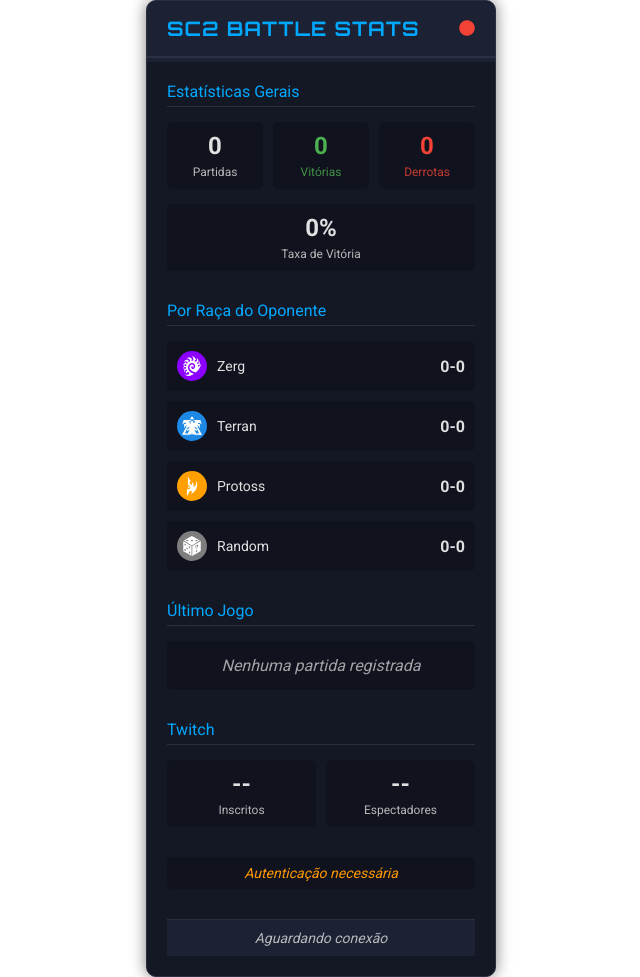
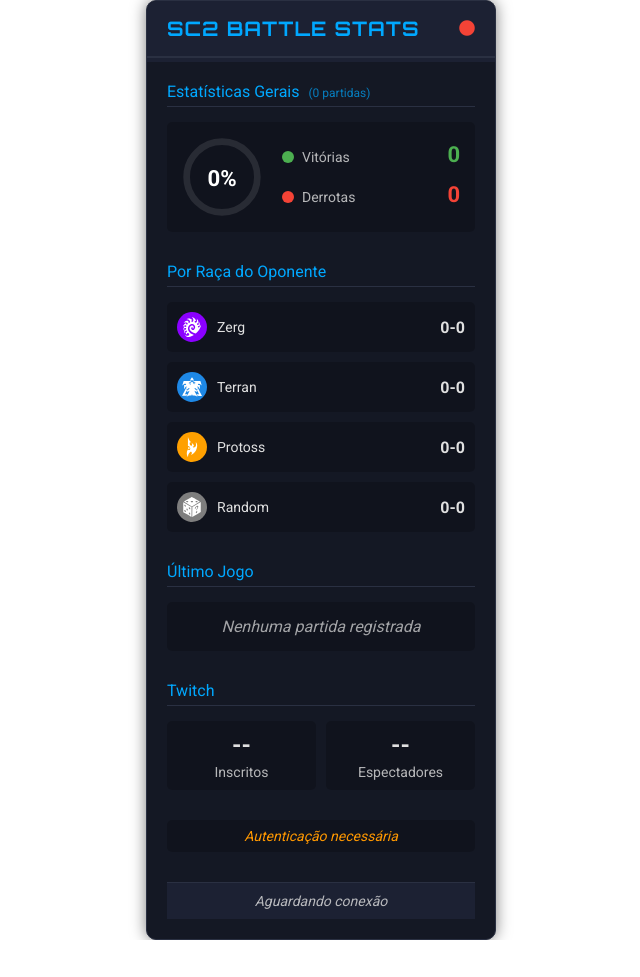
Before and after one commit to paulocanedo/sc2overlay, a website: page public/stats-dashboard.html in a window 1280 px wide. Shown: the whole page, without its empty margins (319-959 px from the left). After the commit the page ends 940 px from the top, so only its background shows below. Drawn offline with nearby package versions, Linux system fonts and the light colour scheme; no server answers.

Commit message:
win rate stats UI review

```diff
--- a/public/css/stats-dashboard.css
+++ b/public/css/stats-dashboard.css
@@ -328,3 +328,84 @@
     font-size: 18px;
   }
 }
+
+/* Estilos para a nova seção de estatísticas gerais */
+
+/* Total de jogos integrado ao título */
+.total-games-count {
+  font-size: 12px;
+  font-weight: normal;
+  opacity: 0.7;
+  margin-left: 5px;
+}
+
+/* Container para a visão geral de estatísticas */
+.stats-overview {
+  display: flex;
+  align-items: center;
+  background-color: rgba(0, 0, 0, 0.2);
+  border-radius: 5px;
+  padding: 15px;
+}
+
+/* Estilo para o gráfico circular */
+.win-rate-chart {
+  width: 80px;
+  height: 80px;
+  margin-right: 20px;
+  flex-shrink: 0;
+}
+
+.win-rate-chart svg {
+  overflow: visible;
+}
+
+/* Garantir que o texto da porcentagem fique legível */
+.win-rate-chart text {
+  font-family: 'Roboto', sans-serif;
+}
+
+/* Estatísticas de vitórias/derrotas */
+.win-loss-stats {
+  flex: 1;
+  display: flex;
+  flex-direction: column;
+  gap: 10px;
+}
+
+.stat-row-item {
+  display: flex;
+  justify-content: space-between;
+  align-items: center;
+}
+
+.stat-label-group {
+  display: flex;
+  align-items: center;
+}
+
+.stat-color-indicator {
+  width: 12px;
+  height: 12px;
+  border-radius: 50%;
+  margin-right: 8px;
+}
+
+.stat-color-indicator.victory {
+  background-color: var(--victory-color);
+}
+
+.stat-color-indicator.defeat {
+  background-color: var(--defeat-color);
+}
+
+.stat-label {
+  font-size: 14px;
+  opacity: 0.8;
+}
+
+/* Melhorias para os valores de estatísticas */
+.win-loss-stats .stat-value {
+  font-size: 22px;
+  font-weight: 700;
+}
--- a/public/js/stats-dashboard.js
+++ b/public/js/stats-dashboard.js
@@ -8,7 +8,7 @@
   totalGames: document.getElementById('total-games'),
   totalWins: document.getElementById('total-wins'),
   totalLosses: document.getElementById('total-losses'),
-  winPercentage: document.getElementById('win-percentage'),
+  // winPercentage: document.getElementById('win-percentage'),
   zergWins: document.getElementById('zerg-wins'),
   zergLosses: document.getElementById('zerg-losses'),
   terranWins: document.getElementById('terran-wins'),
@@ -24,6 +24,8 @@
   lastGameContainer: document.getElementById('last-game-container'),
   noGame: document.querySelector('.no-game'),
   gameInfo: document.querySelector('.game-info'),
+  winRateCircle: document.getElementById('win-rate-circle'),
+  winPercentageText: document.getElementById('win-percentage-text'),
   // Blocos de resultado recentes
   resultBlocks: Array.from({ length: 10 }, (_, i) => document.getElementById(`result-block-${i}`))
 };
@@ -157,7 +159,24 @@
     const winPercentage = totalGames > 0
       ? Math.round((totalWins / totalGames) * 100)
       : 0;
-    elements.winPercentage.textContent = `${winPercentage}%`;
+    // elements.winPercentage.textContent = `${winPercentage}%`;
+
+    // Atualizar o gráfico de taxa de vitória
+    if (elements.winRateCircle && elements.winPercentageText) {
+      elements.winPercentageText.textContent = `${winPercentage}%`;
+
+      // Calcular o comprimento da circunferência do círculo (2πr)
+      const circle = elements.winRateCircle;
+      const radius = circle.getAttribute('r');
+      const circumference = 2 * Math.PI * radius;
+
+      // Definir o comprimento do traço baseado na porcentagem
+      const dashLength = (circumference * winPercentage) / 100;
+      const gapLength = circumference - dashLength;
+
+      // Atualizar o círculo
+      circle.setAttribute('stroke-dasharray', `${dashLength} ${gapLength}`);
+    }
   }
 
   // Estatísticas por raça
--- a/public/stats-dashboard.html
+++ b/public/stats-dashboard.html
@@ -33,26 +33,63 @@
       </div>
 
       <div class="stats-container">
+        <!-- Seção de Estatísticas Gerais -->
         <div class="stats-section">
-          <h2>Estatísticas Gerais</h2>
-          <div class="stat-row">
-            <div class="stat-item">
-              <div class="stat-value" id="total-games">0</div>
-              <div class="stat-label">Partidas</div>
+          <h2>Estatísticas Gerais <span class="total-games-count">(<span id="total-games">0</span> partidas)</span></h2>
+
+          <div class="stats-overview">
+            <!-- Gráfico circular para taxa de vitória -->
+            <div class="win-rate-chart">
+              <svg viewBox="0 0 36 36">
+                <!-- Círculo de fundo (100%) -->
+                <circle cx="18" cy="18" r="15.9155" fill="none" stroke="rgba(255, 255, 255, 0.1)" stroke-width="3" />
+
+                <!-- Círculo de progresso para vitórias (será atualizado via JavaScript) -->
+                <circle
+                        id="win-rate-circle"
+                        cx="18"
+                        cy="18"
+                        r="15.9155"
+                        fill="none"
+                        stroke="var(--victory-color)"
+                        stroke-width="3"
+                        stroke-dasharray="0 100"
+                        stroke-dashoffset="25"
+                        transform="rotate(-90 18 18)"
+                />
+
+                <!-- Texto com a porcentagem de vitórias -->
+                <text
+                        x="18"
+                        y="18"
+                        dy=".4em"
+                        text-anchor="middle"
+                        font-size="10"
+                        fill="white"
+                        font-weight="bold"
+                        id="win-percentage-text">
+                  0%
+                </text>
+              </svg>
             </div>
-            <div class="stat-item victory">
-              <div class="stat-value" id="total-wins">0</div>
-              <div class="stat-label">Vitórias</div>
-            </div>
-            <div class="stat-item defeat">
-              <div class="stat-value" id="total-losses">0</div>
-              <div class="stat-label">Derrotas</div>
-            </div>
-          </div>
-          <div class="stat-row">
-            <div class="stat-item">
-              <div class="stat-value" id="win-percentage">0%</div>
-              <div class="stat-label">Taxa de Vitória</div>
+
+            <!-- Informações de Vitórias/Derrotas -->
+            <div class="win-loss-stats">
+              <div class="stat-row-item">
+                <div class="stat-label-group">
+                  <span class="stat-color-indicator victory"></span>
+                  <span class="stat-label">Vitórias</span>
+                </div>
+                <span class="stat-value victory" id="total-wins">0</span>
+              </div>
+
+              <div class="stat-row-item">
+                <div class="stat-label-group">
+                  <span class="stat-color-indicator defeat"></span>
+                  <span class="stat-label">Derrotas</span>
+                </div>
+                <span class="stat-value defeat" id="total-losses">0</span>
+              </div>
             </div>
           </div>
         </div>
```
